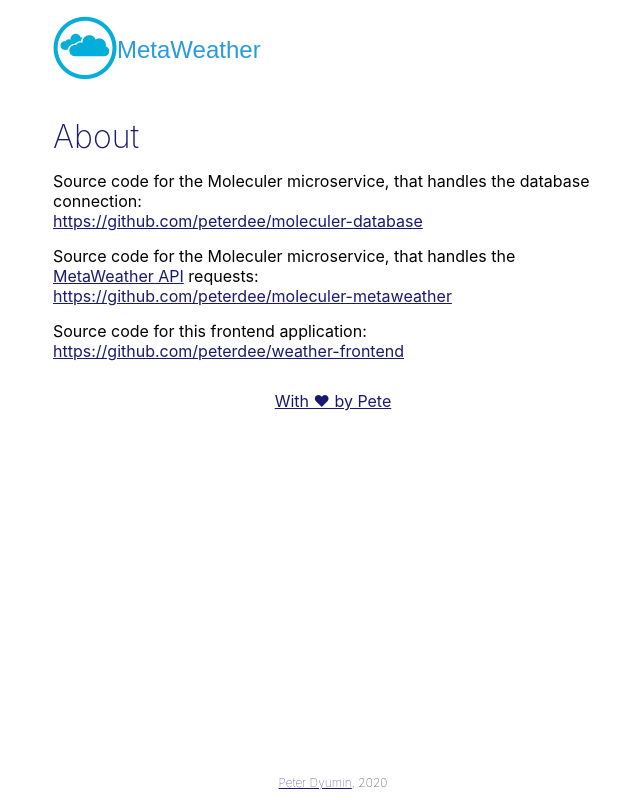
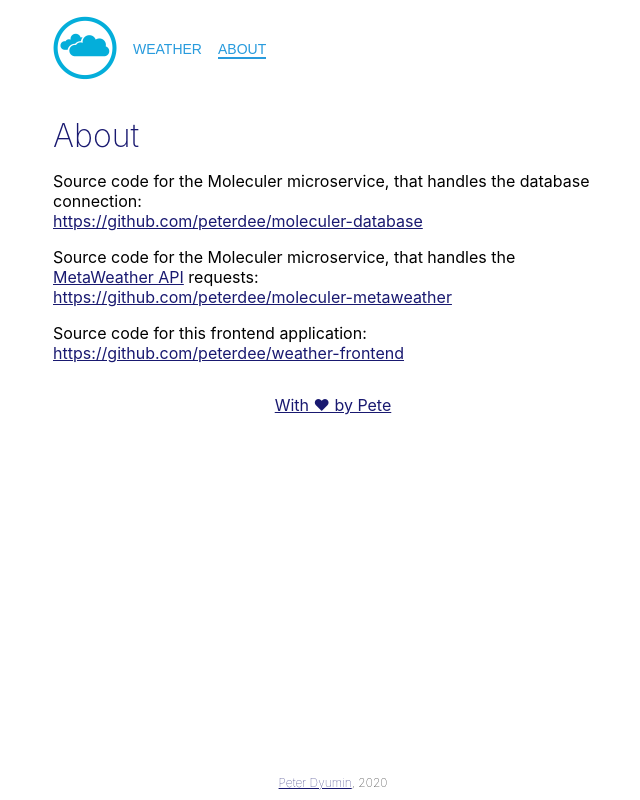
Before and after one commit to peterdee/weather-frontend, a React (Create React App) app: page /about in a window 1280 px wide. Shown: the whole page, without its empty margins (307-947 px from the left). Built offline with nearby package versions, Linux system fonts and the light colour scheme.

Commit message:
Header component

```diff
--- a/src/App.scss
+++ b/src/App.scss
@@ -16,17 +16,26 @@
 .justify-content-center {
   justify-content: center;
 }
+.justify-content-space-between {
+  justify-content: space-between;
+}
 .justify-content-start {
   justify-content: flex-start;
 }
+.margin-left {
+  margin-left: 16px;
+}
 .margin-top {
-  margin-top: 15px;
+  margin-top: 16px;
 }
 .text-center {
   text-align: center;
 }
 .text-left {
   text-align: left;
+}
+.width100 {
+  width: 100%;
 }
 
 .app-wrap {
--- a/src/components/Header.scss
+++ b/src/components/Header.scss
@@ -1,5 +1,3 @@
-.header {
-  font-size: 20px;
 .logo {
   height: 64px;
   width: 64px;
@@ -8,8 +6,8 @@
   border: none;
   border-bottom: 2px solid white;
   border-radius: 0;
-    color: #289bdd;
-    font-size: 24px;
+  color: var(--blue-primary);
+  font-size: 14px;
   font-weight: 200;
   padding: 0;
   transition: border-bottom 250ms ease-in-out;
@@ -17,8 +15,10 @@
 }
 .navigate:hover {
   background-color: white;
-    border-bottom: 2px solid #289bdd;
-    color: #289bdd;
+  border-bottom: 2px solid var(--blue-primary);
+  color: var(--blue-primary);
   transition: border-bottom 250ms ease-in-out;
 }
+.active {
+  border-bottom: 2px solid var(--blue-primary);
 }
--- a/src/components/Header.tsx
+++ b/src/components/Header.tsx
@@ -4,12 +4,15 @@ import { useHistory, useLocation } from 'react-router-dom';
 import logo from '../assets/logo.png';
 import './Header.scss';
 
+/**
+ * Header component
+ */
 const Header: React.FC = () => {
   const history = useHistory();
-  const location = useLocation();
+  const { pathname = '/' } = useLocation();
 
   return (
-    <div className="flex justify-content-start align-items-center content header">
+    <div className="flex justify-content-start align-items-center content">
       <a href="/">
         <img
           alt="Logo"
@@ -17,8 +20,17 @@ const Header: React.FC = () => {
           src={logo}
         />
       </a>
-      <button className="navigate">
-        MetaWeather
+      <button
+        className={`navigate margin-left ${pathname === '/' && 'active'}`}
+        onClick={() => history.push('/')}
+      >
+        WEATHER
+      </button>
+      <button
+        className={`navigate margin-left ${pathname === '/about' && 'active'}`}
+        onClick={() => history.push('/about')}
+      >
+        ABOUT
       </button>
     </div>
   );
--- a/src/index.scss
+++ b/src/index.scss
@@ -25,13 +25,16 @@ time, mark, audio, video {
 *, *:before, *:after {
   box-sizing: border-box;
 }
-
 a, a:visited {
   color: midnightblue;
 }
-
 h1 {
   font-size: 32px;
   font-weight: 200;
   color: midnightblue;
 }
+
+/* Global CSS variables */
+:root {
+  --blue-primary:#289bdd;
+}
```
Lines whose indentation alone changed are shown as unchanged.
